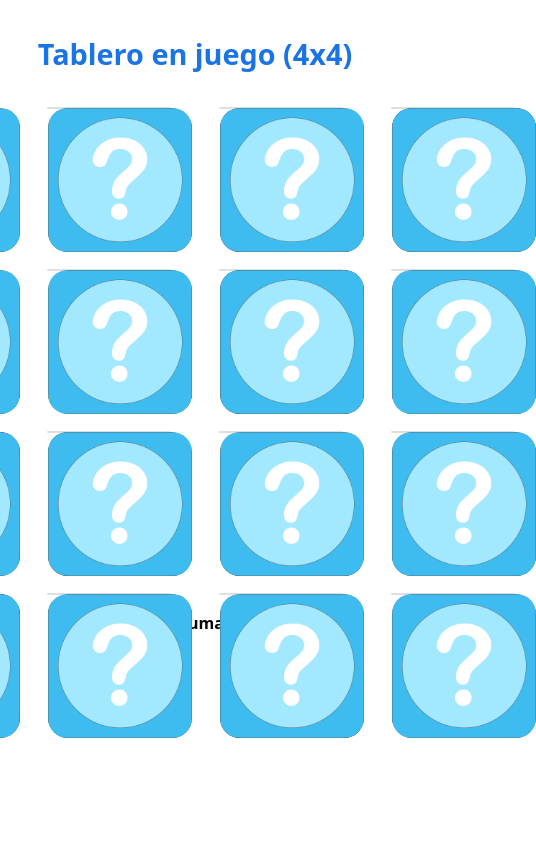
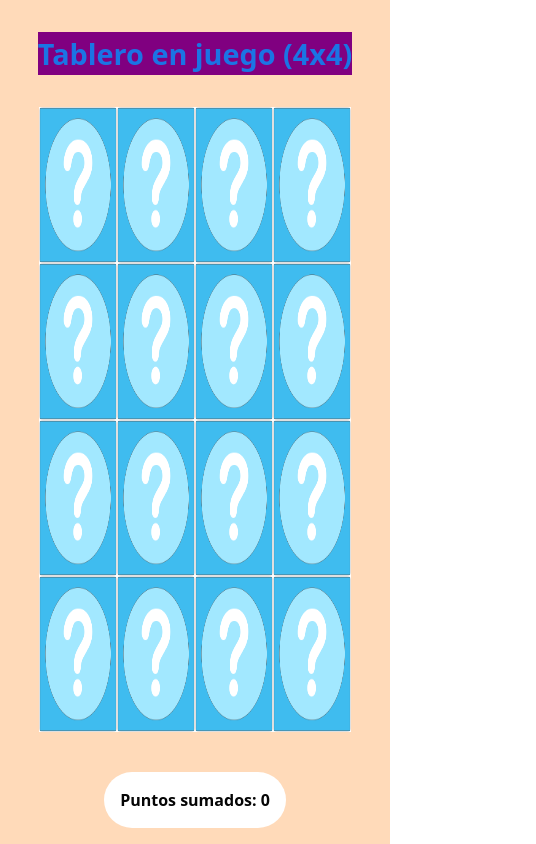
Before and after one commit to nicolasdemaio/unq-ui-nicolas-de-maio-trabajo-final, a React (Create React App) app: page / in a window 390 px wide. Both pictures are taken after a click on the button "4x4". Shown: the whole page, 536 px wide, since content can reach past the window. Built offline with nearby package versions, Linux system fonts and the light colour scheme.

Commit message:
retoques e intento de responsive :)

```diff
--- a/src/components/atoms/CountryCard.css
+++ b/src/components/atoms/CountryCard.css
@@ -4,20 +4,31 @@
 }
 
 .card img {
-    width: 9rem;
     position: absolute;
-    border-radius: 20px;
-    left: 0;
     -webkit-transition: opacity 0.5s ease-in-out;
     -moz-transition: opacity 0.5s ease-in-out;
     -o-transition: opacity 0.5s ease-in-out;
     transition: opacity 0.5s ease-in-out;
+    width: 100%;
+    height: 100%;
 }
 
-.card img.top {
+.top {
     opacity: 0;
+    position: absolute;
+}
+
+.bottom {
+    position: absolute;
+}
+
+.not-discovered {
+    position: absolute;
 }
 
 .card img.not-discovered:hover {
     transform: scale(1.02);
 }
+
+.card img .not-discovered {
+}
--- a/src/components/atoms/CountryCard.js
+++ b/src/components/atoms/CountryCard.js
@@ -23,7 +23,7 @@ const CountryCard = ({name, number, image, handleChoice, cardsToReset, disable})
     }
 
     return (
-        <div className='card ' onClick={handleClick}>
+        <div className='card' onClick={handleClick}>
             <img className='bottom' src={image} alt={name}/>
             <img className={isSelected ? 'top' : 'not-discovered'} src={notDiscoveredImage} alt='not-discovered'/>
         </div>
--- a/src/components/molecules/Board.css
+++ b/src/components/molecules/Board.css
@@ -1,17 +1,20 @@
+
 .cards-container4x4 {
     display: grid;
-    width: 40rem;
+    width: 80vw;
+    height: 100vh;
+    margin-bottom: 40px;
     grid-template-columns: repeat(4, 1fr);
-    grid-gap: 10rem 3rem;
     background-color: #FFFFFF;
-    border-radius: 22px;
+    max-width: 800px;
 }
 
 .cards-container6x6 {
     display: grid;
-    width: 1000px;
+    width: 80vw;
+    height: 100vh;
+    margin-bottom: 40px;
     grid-template-columns: repeat(6, 1fr);
-    grid-gap: 10rem 10rem;
     background-color: #FFFFFF;
-    border-radius: 22px;
+    max-width: 800px;
 }
--- a/src/components/screens/GameScreen.css
+++ b/src/components/screens/GameScreen.css
@@ -2,13 +2,21 @@
     display: flex;
     flex-direction: column;
     align-items: center;
+    background-color: peachpuff;
+    width: 100vw;
+    height: 100vh;
 }
 
 .gamescreen-title {
+    background-color: purple;
     color: #1B74E4;
     font-size: 1.8rem;
     font-weight: bold;
     margin: 2rem 0;
+}
+
+.boardgame-container {
+    background-color: pink;
 }
 
 .game-footer {
--- a/src/components/screens/GameScreen.jsx
+++ b/src/components/screens/GameScreen.jsx
@@ -64,8 +64,7 @@ const GameScreen = () => {
         <div className='gamescreen-container'>
             <WinnerModal resetGame={resetGame} isWinner={isWinner}/>
             <p className='gamescreen-title'>Tablero en juego ({(uniqueCards === 8) ? '4x4' : (uniqueCards === 18) ? '6x6' : ''})</p>
-            <Board cards={countries} handleChoice={handleChoice} cardsToReset={cardsToReset}
-                   disable={disableCards} amountOfUniqueCards={uniqueCards}/>
+            <Board cards={countries} handleChoice={handleChoice} cardsToReset={cardsToReset} disable={disableCards} amountOfUniqueCards={uniqueCards}/>
             <p className='game-footer'>Puntos sumados: {points}</p>
             {isWinner ? <Button variant="primary" onClick={resetGame}>
                 Jugar de nuevo
--- a/src/index.css
+++ b/src/index.css
@@ -1,3 +1,9 @@
+* {
+    box-sizing: border-box;
+    padding: 0;
+    margin: 0;
+}
+
 body {
     margin: 0;
     font-family: -apple-system, BlinkMacSystemFont, 'Segoe UI', 'Roboto', 'Oxygen',
```
Also changed, not shown: src/components/molecules/Board.jsx (indentation only).
